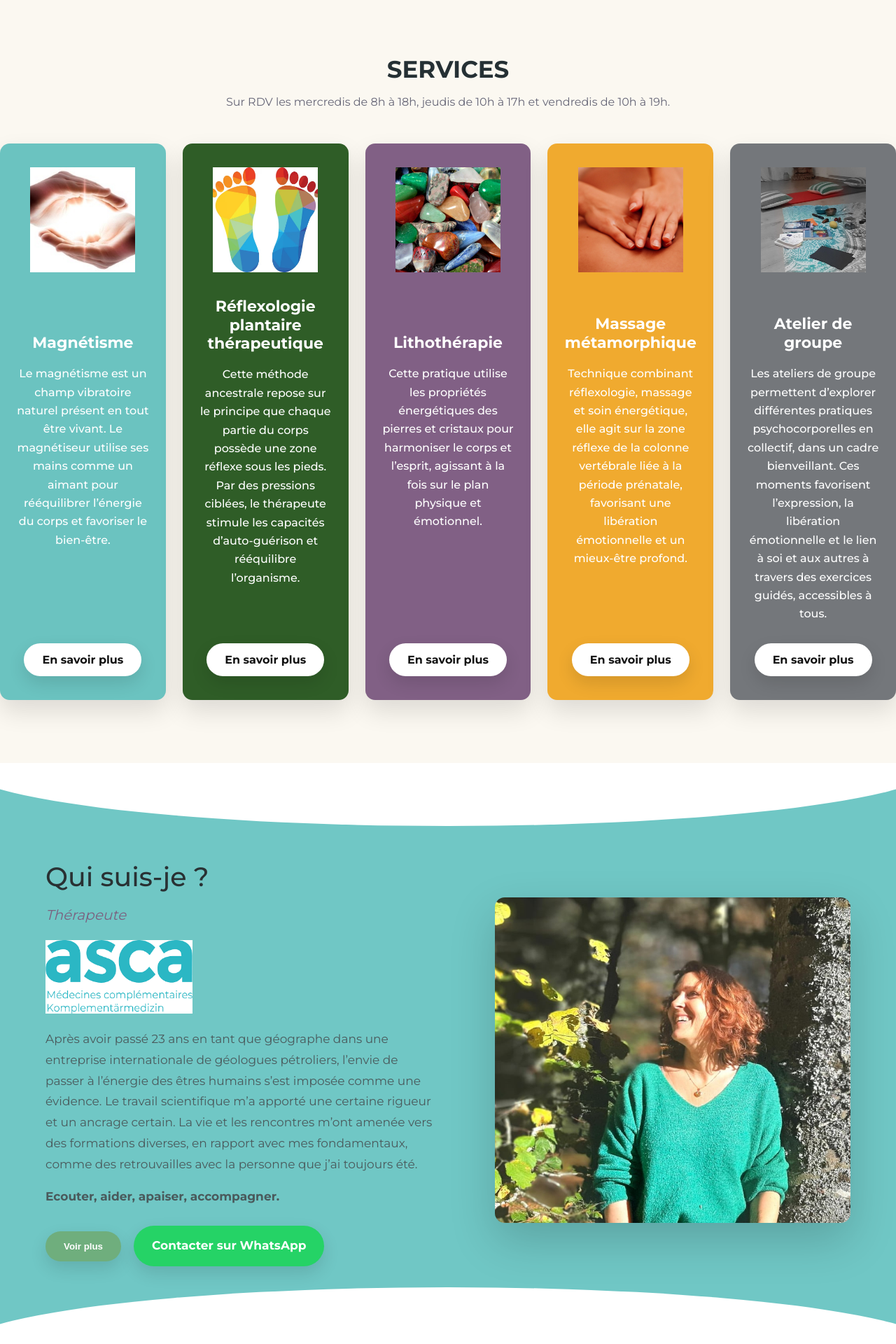
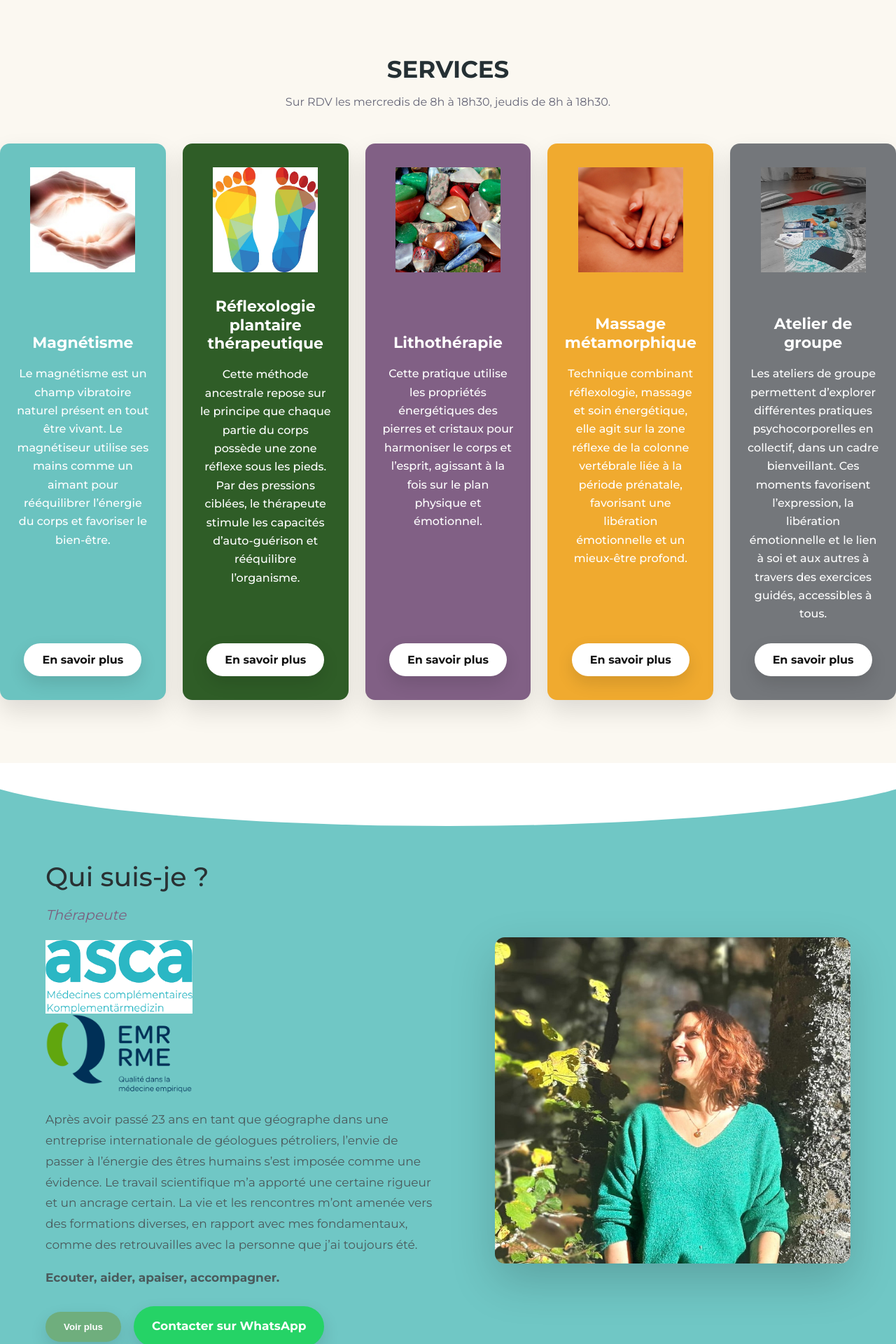
Before and after one commit to AnelKilic12/brige-terrehappy-site, a Next.js app: page / in a window 1280 px wide. Shown: the part 760-2680 px from the top of the page at 70% size. Built offline with nearby package versions, Linux system fonts and the light colour scheme.

Commit message:
Changement horaire service accueil

```diff
--- a/src/components/AboutSection.jsx
+++ b/src/components/AboutSection.jsx
@@ -11,7 +11,7 @@ export default function AboutSection() {
           <h2>Qui suis-je ?</h2>
           <p className="about-role">Thérapeute</p>
           <div className="asca-badge">
-            <img src="/images/asca.png" alt="ASCA - Médecines complémentaires" />
+            <img src="/images/asca.png" alt="ASCA - Médecines complémentaires" /><img src="/images/logo_rme.png" alt="RME - Qualité dans la médecine empirique" />
         </div>
 
           <p>
--- a/src/pages/index.jsx
+++ b/src/pages/index.jsx
@@ -12,8 +12,7 @@ export default function Home() {
           <ScrollReveal>
             <h2 className="title">SERVICES</h2>
             <p className="subtitle">
-              Sur RDV les mercredis de 8h à 18h, jeudis de 10h à 17h et
-              vendredis de 10h à 19h.
+              Sur RDV les mercredis de 8h à 18h30, jeudis de 8h à 18h30.
             </p>
           </ScrollReveal>
 
```
Also changed, not shown: public/images/logo_rme.png (added).
